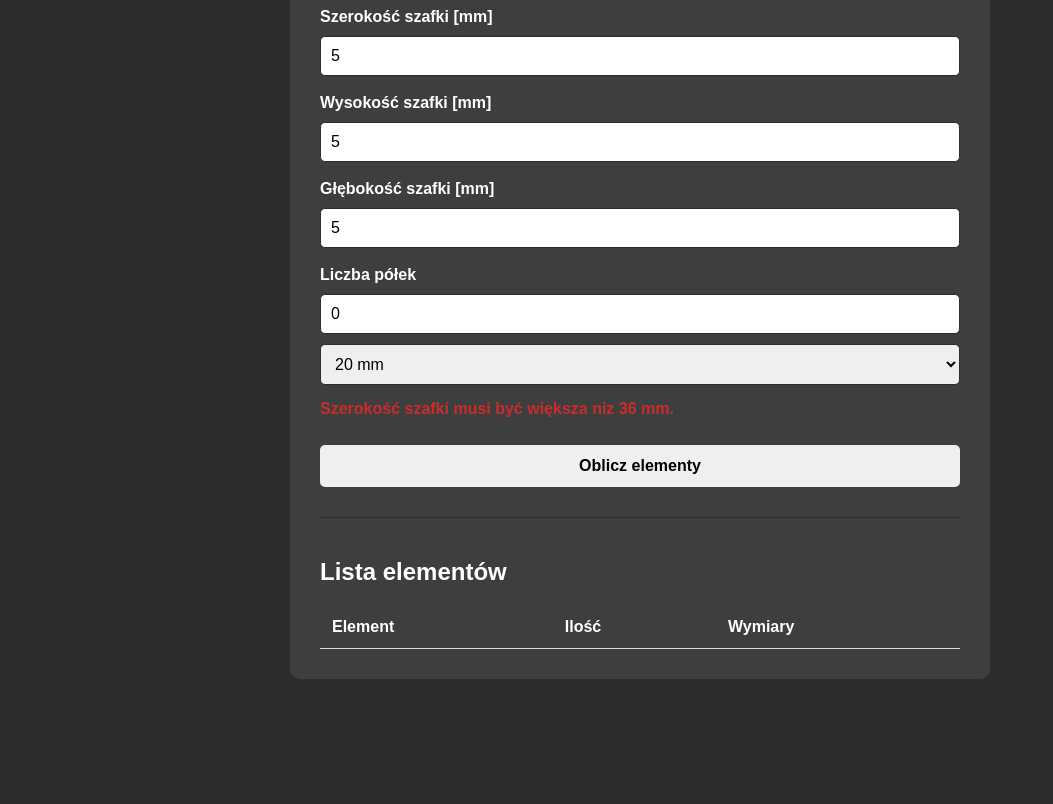
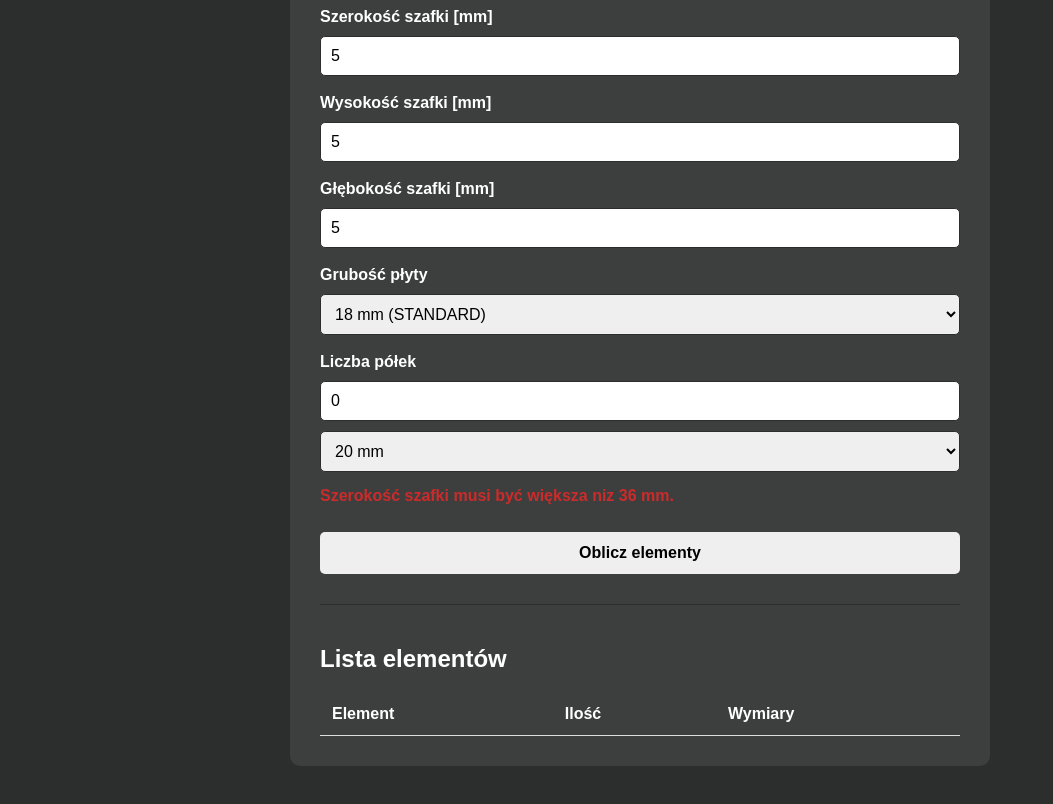
Before and after one commit to GRzan3K/cabinet-builder, a plain HTML site: page index.html in a window 1280 px wide. Both pictures are taken after typing "5", "5", "5" into the empty fields and a click on the button "Oblicz elementy". Shown: the part 146-950 px from the top of the page, without its empty margins (0-1053 px from the left). Before the commit the page ends 865 px from the top, so only its background shows below. Drawn offline with Linux system fonts and the light colour scheme.

Commit message:
feat: add board thickness selection

```diff
--- a/app.js
+++ b/app.js
@@ -5,6 +5,7 @@ const heightInput = document.getElementById("height");
 const depthInput = document.getElementById("depth");
 const shelvesInput = document.getElementById("shelves");
 const shelfOffsetInput = document.getElementById("shelf-offset");
+const thicknessInput = document.getElementById("thickness");
 
 const resultsBody = document.getElementById("results-body");
 const errorMessage = document.getElementById("error-message");
@@ -19,12 +20,10 @@ form.addEventListener("submit", function (event) {
     const depth = Number(depthInput.value);
     const shelves = Number(shelvesInput.value);
     const shelfOffset = Number(shelfOffsetInput.value);
-
-    //2. Stałe
-    const thickness = 18;
+    const thickness = Number(thicknessInput.value);
 
 
-    //3. Sprawdzenia danych
+    //2. Sprawdzenia danych
     if (width <= thickness * 2){
         errorMessage.textContent =
             `Szerokość szafki musi być większa niz ${thickness * 2} mm.`;
--- a/index.html
+++ b/index.html
@@ -47,6 +47,14 @@
             min="1"
             required
             >
+            <label for="thickness">
+                Grubość płyty
+            </label>
+            <select id="thickness">
+                <option value="18">18 mm (STANDARD)</option>
+                <option value="20">20 mm</option>
+                <option value="16">16 mm</option>
+            </select>
 
             <label for="shelves">
                 Liczba półek
```
